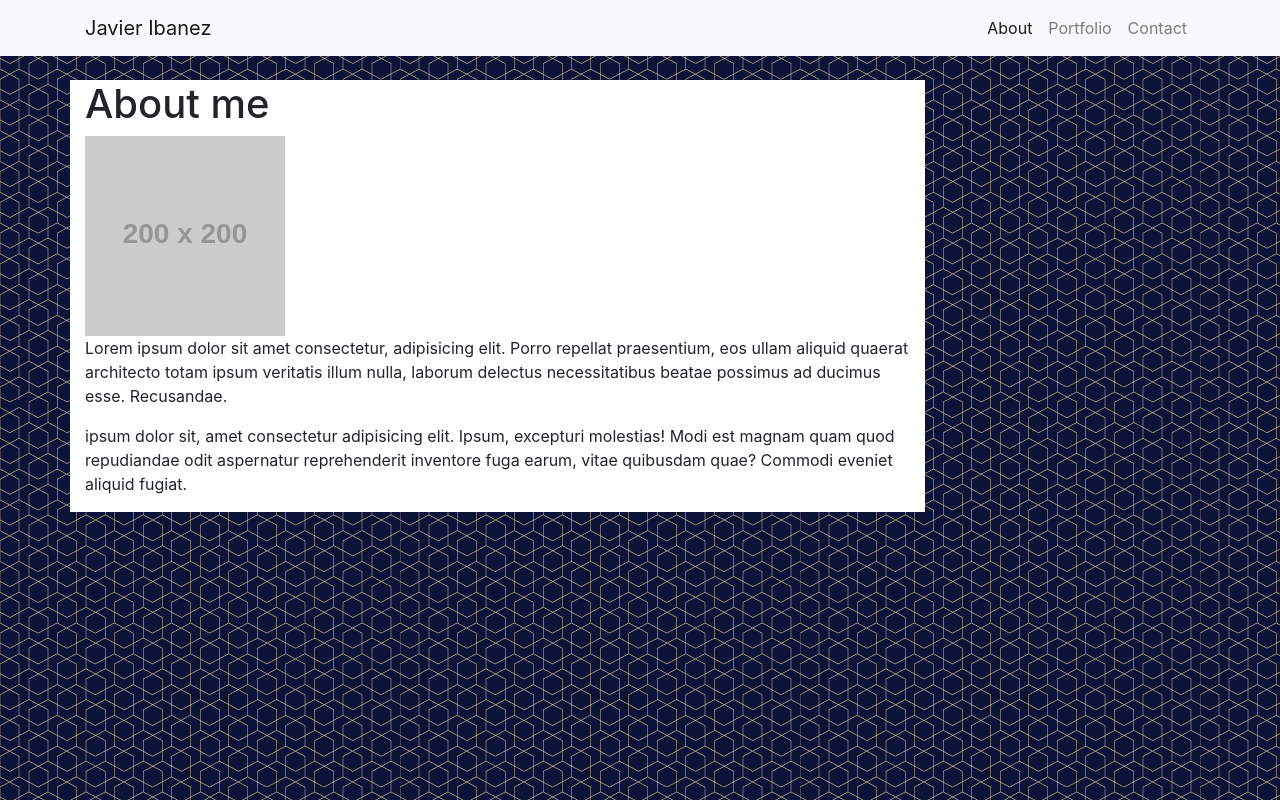
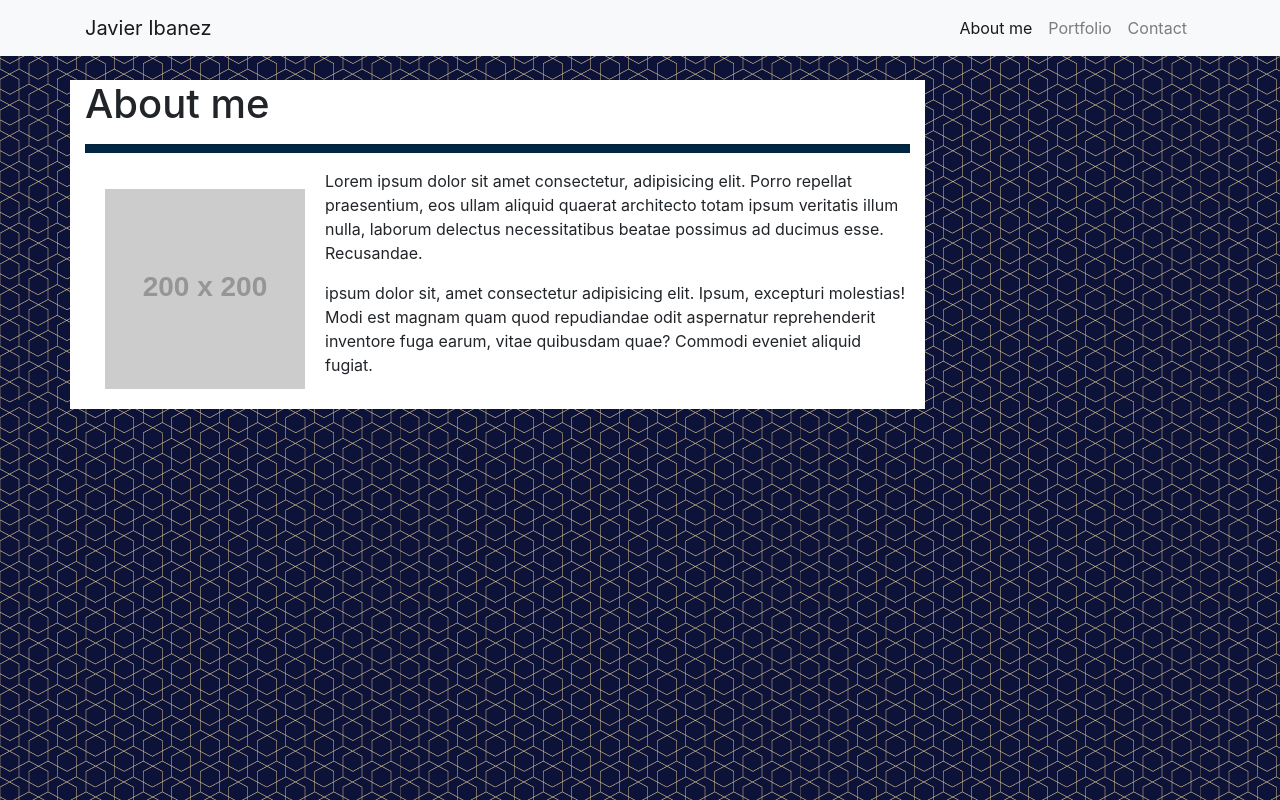
Before and after one commit to Ibanez92/Responsive_Portfolio, a plain HTML site: page index.html in a window 1280 px wide. Drawn offline with nearby package versions, Linux system fonts and the light colour scheme; placeholder pictures from the web are drawn by us.

Commit message:
changed website title

```diff
--- a/assests/css/style.css
+++ b/assests/css/style.css
@@ -1,3 +1,13 @@
 body {
     background-image: url(/images/oriental-tiles.png);
 }
+
+hr {
+    height: 8px;
+    background-color: #012641;
+}
+
+main img {
+    float: left;
+    padding: 20px;
+}
--- a/index.html
+++ b/index.html
@@ -9,7 +9,7 @@
     <link rel="stylesheet" href="https://stackpath.bootstrapcdn.com/bootstrap/4.5.2/css/bootstrap.min.css"
         integrity="sha384-JcKb8q3iqJ61gNV9KGb8thSsNjpSL0n8PARn9HuZOnIxN0hoP+VmmDGMN5t9UJ0Z" crossorigin="anonymous">
     <link rel="stylesheet" href="assests/css/style.css">
-        <title>Document</title>
+    <title>Javier Ibanez-Portfolio</title>
 
 </head>
 
@@ -24,7 +24,7 @@
             </button>
             <div class="collapse navbar-collapse justify-content-end" id="navbarNavAltMarkup">
                 <div class="navbar-nav">
-                <a class="nav-link active" href="#">About <span class="sr-only">(current)</span></a>
+                    <a class="nav-link active" href="#">About me<span class="sr-only">(current)</span></a>
                     <a class="nav-link" href="#">Portfolio</a>
                     <a class="nav-link" href="#">Contact</a>
 
@@ -32,17 +32,28 @@
             </div>
     </nav>
 
+
+
     <main class="container mt-4">
         <div class="row">
             <div class="col-md-9 bg-white">
+
                 <h1>About me</h1>
-                <img src="https://via.placeholder.com/200" alt=" my portfolio picture">
+
+                <hr>
+
+                    <img src="https://via.placeholder.com/200" alt="my portfolio picture">
                     <p>Lorem ipsum dolor sit amet consectetur, adipisicing elit. Porro repellat praesentium, eos ullam
-                    aliquid quaerat architecto totam ipsum veritatis illum nulla, laborum delectus necessitatibus beatae
+                        aliquid quaerat architecto totam ipsum veritatis illum nulla, laborum delectus necessitatibus
+                        beatae
                         possimus ad ducimus esse. Recusandae.</p>
-                <p> ipsum dolor sit, amet consectetur adipisicing elit. Ipsum, excepturi molestias! Modi est magnam quam
-                    quod repudiandae odit aspernatur reprehenderit inventore fuga earum, vitae quibusdam quae? Commodi
+                    <p> ipsum dolor sit, amet consectetur adipisicing elit. Ipsum, excepturi molestias! Modi est magnam
+                        quam
+                        quod repudiandae odit aspernatur reprehenderit inventore fuga earum, vitae quibusdam quae?
+                        Commodi
                         eveniet aliquid fugiat.</p>
+                    </div>
+
             </div>
         </div>
 
```
Lines whose indentation alone changed are shown as unchanged.
